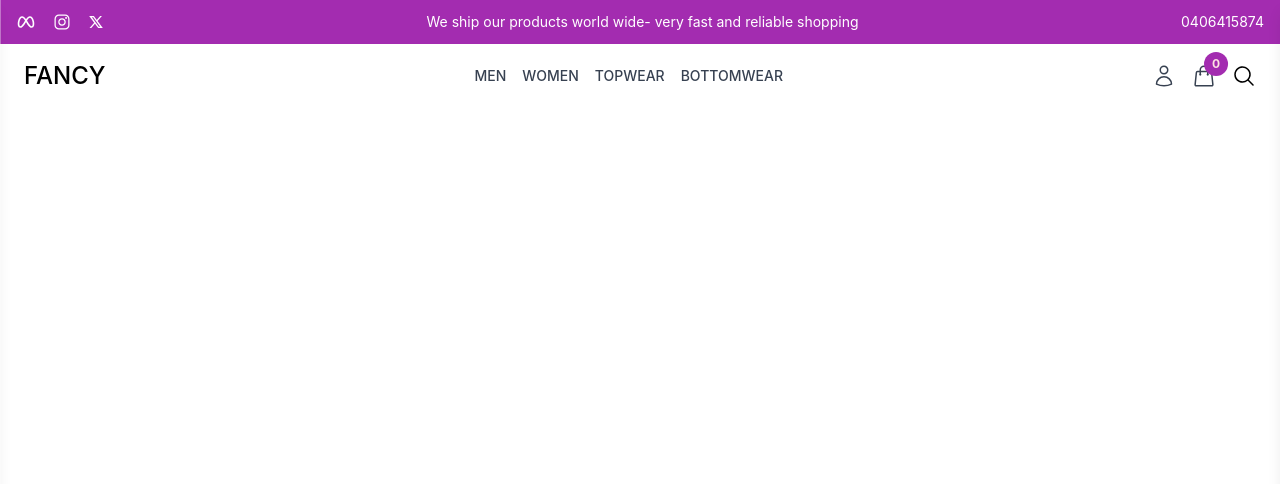
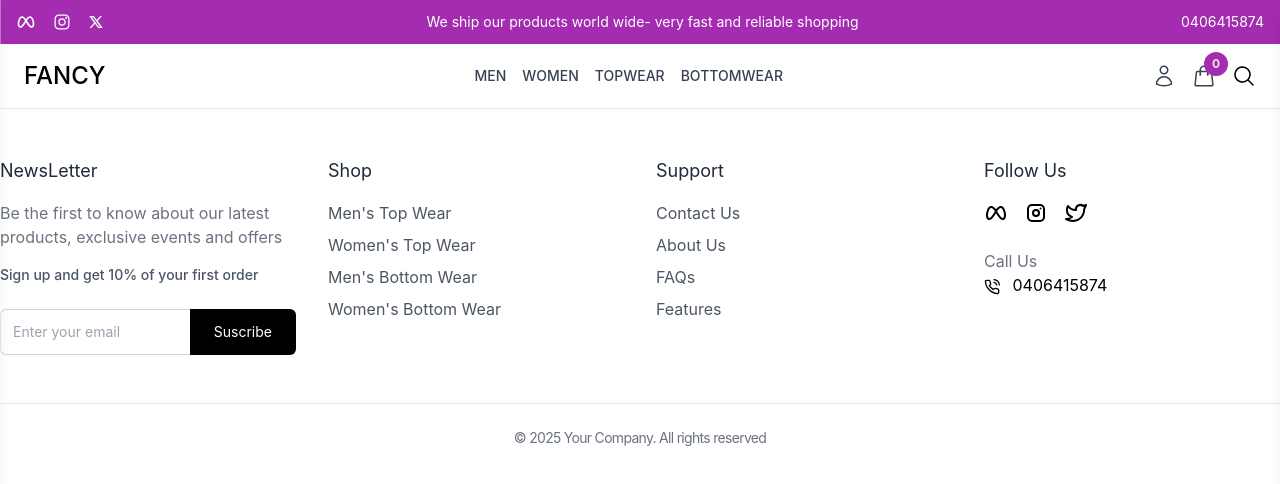
Before and after one commit to Rojina-Sharma99/E-COM, a React (Vite) app in the folder Frontend/: page / in a window 1280 px wide. Shown: the top 484 px of the page. Built offline with nearby package versions, Linux system fonts and the light colour scheme.

Commit message:
Added_footer

```diff
--- /dev/null
+++ b/Frontend/src/components/Common/Footer.jsx
@@ -0,0 +1,105 @@
+import React from 'react'
+import { TbBrandInstagram, TbBrandMeta, TbBrandTwitter } from 'react-icons/tb'
+import { Link } from 'react-router-dom'
+import { FiPhoneCall } from "react-icons/fi";
+
+const Footer = () => {
+  return (
+    <footer className='py-12 border-t'>
+        <div className='container grid grid-cols-1 gap-8 px-4 mx-auto md:grid-cols-4 lg:px-0'>
+            <div>
+                <h3 className='mb-4 text-lg text-gray-800'>NewsLetter</h3>
+                <p className='mb-4 text-gray-500'>Be the first to know about our latest products, exclusive events and offers
+                </p>
+                <p className='mb-6 text-sm font-medium text-gray-600'>
+                    Sign up and get 10% of your first order
+                </p>
+                {/**Newsletter form */}
+                <form className='flex'>
+                    <input
+                        className= "w-full p-3 text-sm border-t border-b border-l border-gray-300 rounded-l-md focus:outline-none focus:ring-2 focus:ring-gray-500"
+                        type='email' required
+                         placeholder='Enter your email'/>
+                    <button type="submit" className='px-6 py-3 text-sm bg-black text-white rounded-r-md hove:bg-gray-800 '>Suscribe</button>
+                </form>
+
+            </div>
+
+            {/**Shop links */}
+            <div>
+                <h3 className='mb-4 text-lg text-gray-800'>Shop</h3>
+                <ul className='space-y-2 text-gray-600'>
+                    <li>
+                        <Link to="#" className='transition-colors hover:text-gray-500'>Men's Top Wear</Link>
+                    </li>
+                    <li>
+                        <Link to="#" className='transition-colors hover:text-gray-500'>Women's Top Wear</Link>
+                    </li>
+                    <li>
+                        <Link to="#" className='transition-colors hover:text-gray-500'>Men's Bottom Wear</Link>
+                    </li>
+                    <li>
+                        <Link to="#" className='transition-colors hover:text-gray-500'>Women's Bottom Wear</Link>
+                    </li>
+
+                </ul>
+            </div>
+
+            {/**Support links */}
+            <div>
+                <h3 className='mb-4 text-lg text-gray-800'>Support</h3>
+                <ul className='space-y-2 text-gray-600'>
+                    <li>
+                        <Link to="#" className='transition-colors hover:text-gray-500'>Contact Us</Link>
+                    </li>
+                    <li>
+                        <Link to="#" className='transition-colors hover:text-gray-500'>About Us</Link>
+                    </li>
+                    <li>
+                        <Link to="#" className='transition-colors hover:text-gray-500'>FAQs</Link>
+                    </li>
+                    <li>
+                        <Link to="#" className='transition-colors hover:text-gray-500'>Features</Link>
+                    </li>
+
+                </ul>
+            </div>
+
+            {/**Follow us links */}
+            <div>
+                <h3 className='mb-4 text-lg text-gray-800'>Follow Us</h3>
+                <div className='flex items-center mb-6 space-x-4'>
+                   <a href='https://www.facebook.com'
+                      target='_blank'
+                      className='hover:text-gray-500'
+                      rel='noopener noreferrer'>
+                   <TbBrandMeta className='w-6 h-6'/>
+                   </a>
+                   <a href='https://www.instagram.com'
+                      target='_blank'
+                      className='hover:text-gray-500'
+                      rel='noopener noreferrer'>
+                   <TbBrandInstagram className='w-6 h-6'/>
+                   </a>
+                   <a href='https://www.Twitter.com'
+                      target='_blank'
+                      className='hover:text-gray-500'
+                      rel='noopener noreferrer'>
+                   <TbBrandTwitter className='w-6 h-6'/>
+                   </a>
+                </div>
+                    <p className='text-gray-500'>Call Us</p>
+                    <p><FiPhoneCall className='inline-block mr-2'/> 0406415874</p>
+            </div>
+
+        </div>
+
+        {/**footer bottom */}
+        <div className='container px-4 pt-6 mx-auto mt-12 border-t border-gray-200 lg:px-0'>
+            <p className='text-sm tracking-tighter text-center text-gray-500'>&copy; 2025 Your Company. All rights reserved</p>
+        </div>
+    </footer>
+  )
+}
+
+export default Footer
--- a/Frontend/src/components/Layout/UserLayout.jsx
+++ b/Frontend/src/components/Layout/UserLayout.jsx
@@ -1,3 +1,4 @@
+import Footer from "../Common/Footer"
 import Header from "../Common/Header"
 
 
@@ -5,9 +6,11 @@ const UserLayout = () => {
   return (
     <>
     {/*header*/}
-    {/*header*/}
-    {/*header*/}
     <Header/>
+    {/*Main Cntent*/}
+    {/*Footer*/}
+    <Footer/>
+
 
     </>
   )
```
